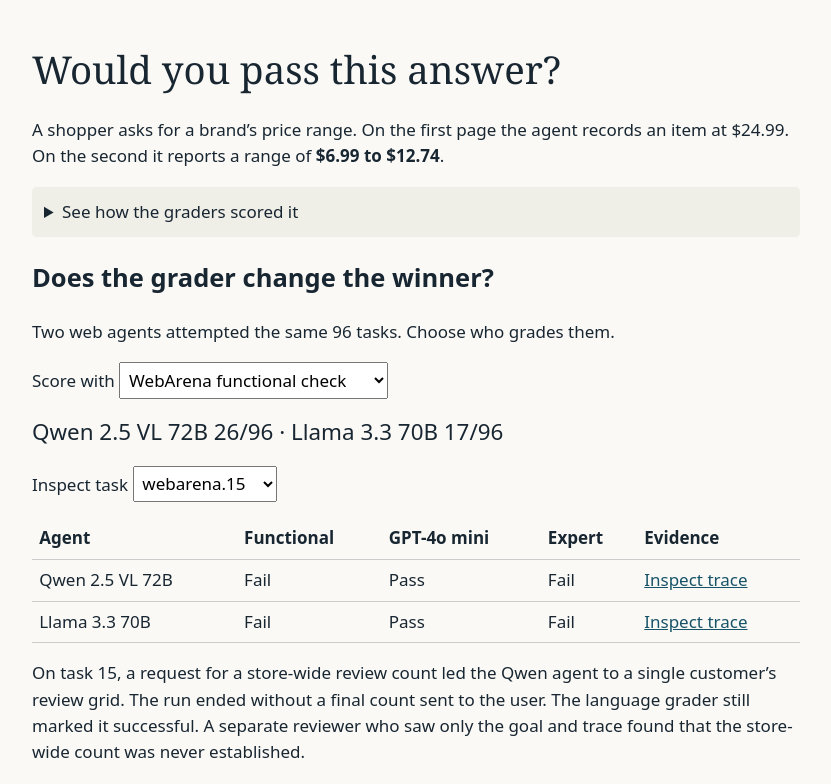
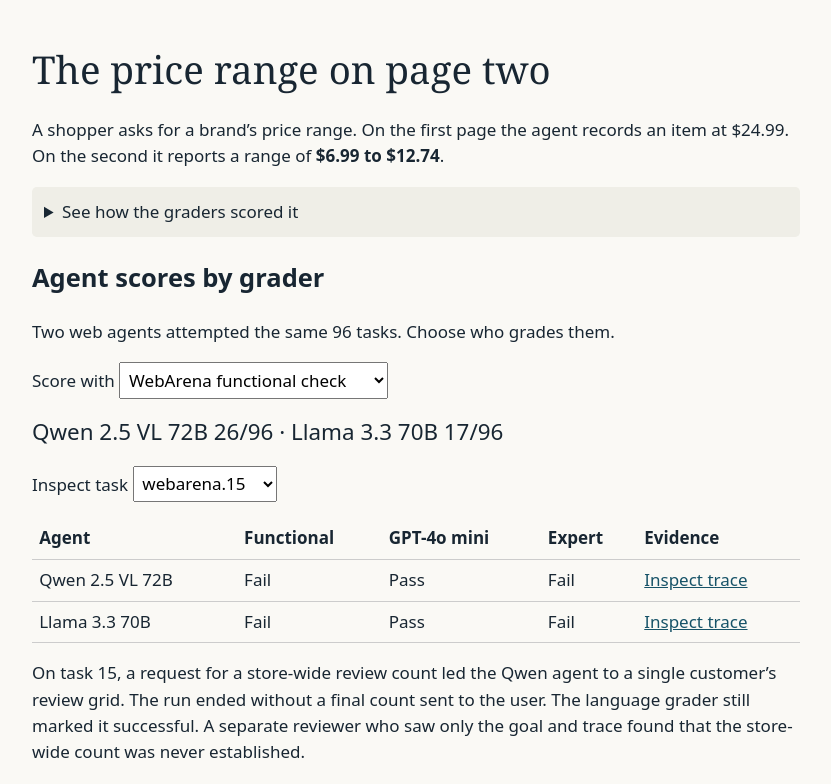
Before and after one commit to dhiraj-niural/grader-choice, a plain HTML site: page index.html in a window 1280 px wide. Shown: the top 784 px of the page, without its empty margins (224-1055 px from the left). Drawn offline with Linux system fonts and the light colour scheme.

Commit message:
Lead the study with the page-level price contradiction

```diff
--- a/index.html
+++ b/index.html
@@ -1,15 +1,15 @@
 <!doctype html>
 <html lang="en"><meta charset="utf-8"><meta name="viewport" content="width=device-width,initial-scale=1">
-<title>Does the grader change the winner?</title>
+<title>Agent scores by grader</title>
 <style>
 body{max-width:48rem;margin:6vh auto;padding:0 1.25rem;color:#182632;background:#faf9f5;font:17px/1.55 system-ui}h1{font:2.4rem/1.13 Georgia,serif}select{font:inherit;padding:.3rem}output{display:block;font-size:1.4rem;margin:1rem 0}a{color:#175368}table{border-collapse:collapse;width:100%;margin:1rem 0}th,td{padding:.45rem;text-align:left;border-bottom:1px solid #ccc}
 select{max-width:100%;box-sizing:border-box}details{padding:.75rem;background:#efeee7;border-radius:.3rem}summary{cursor:pointer}label{display:block;margin:.7rem 0}
 @media(max-width:600px){body{margin:1.5rem auto}h1{font-size:2rem}label select{display:block}td,th{padding:.25rem;font-size:.85rem;overflow-wrap:anywhere}table{table-layout:fixed}}
 </style>
-<h1>Would you pass this answer?</h1>
+<h1>The price range on page two</h1>
 <p>A shopper asks for a brand’s price range. On the first page the agent records an item at $24.99. On the second it reports a range of <strong>$6.99 to $12.74</strong>.</p>
 <details><summary>See how the graders scored it</summary><p>GPT-4o mini passed the run. The functional check and the published expert label both marked it unsuccessful. The agent used the prices on the last page for both endpoints. Inspect Llama on task 229 below.</p></details>
-<h2>Does the grader change the winner?</h2>
+<h2>Agent scores by grader</h2>
 <p>Two web agents attempted the same 96 tasks. Choose who grades them.</p>
 <label>Score with <select id="grader"><option value="functional">WebArena functional check</option><option value="language">GPT-4o mini, accessibility tree</option><option value="expert">Published expert labels</option></select></label>
 <output id="score" aria-live="polite">Loading scores…</output>
```
Also changed, not shown: 1 other file.
